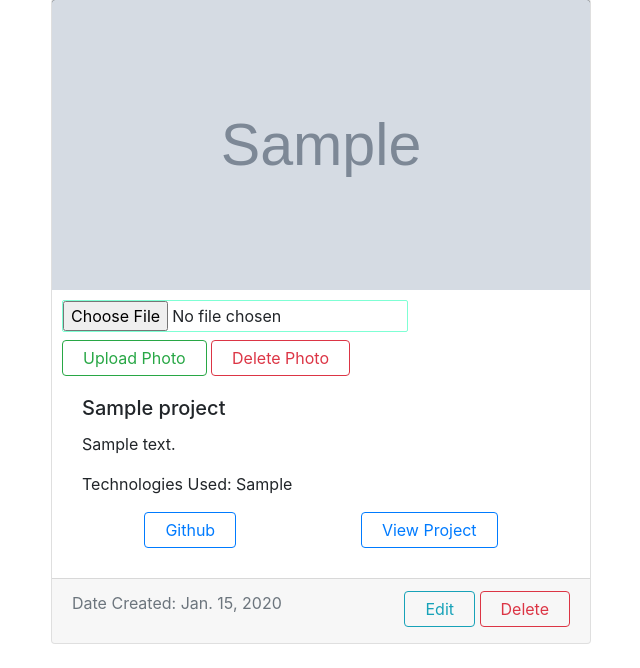
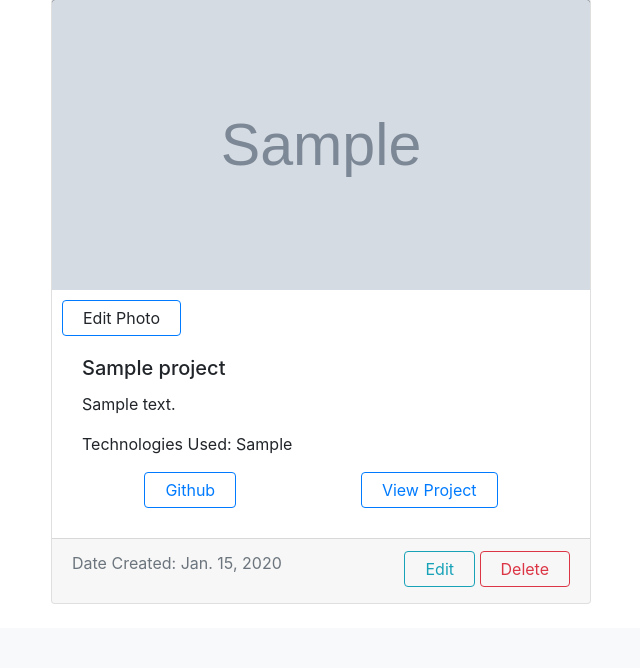
Before and after one commit to emilyc729/mybriefcase, a Django app: page /profile/1/ in a window 1280 px wide. Shown: the part 729-1397 px from the top of the page, without its empty margins (34-674 px from the left). After the commit the page ends 1333 px from the top, so only its background shows below. Run offline with Django 3.2, Linux system fonts and the light colour scheme; a user stored in the database is signed in; tables that the repository leaves empty hold one stand-in row (values such as "Sample post"); grey boxes marked "Sample" are stand-in pictures; some libraries are stand-ins or nearby versions.

Commit message:
Add toggle to edit photo functionality

```diff
--- a/main_app/templates/main_app/user_profile.html
+++ b/main_app/templates/main_app/user_profile.html
@@ -46,15 +46,14 @@
         <div class="col-md-6 mb-4">
             <div class="card">
                 {% if user.portfolio.photo_url %}
-
-                        <img class="responsive-img card-img-top" id="project-img" src="{{p.photo_url}}" alt="Project Photo">
-
+                    <img class="responsive-img card-img-top" id="project-img" src="{{p.photo_url}}" alt="Project Photo">
                 {% else %}
                     <img class="responsive-img " src="" alt="Project_Photo">
                 {% endif %}
                 <div id="project-info">
                     {% if request.user == user %}
-                        <form method="POST" action="{% url 'projects_add_photo' p.id %}" enctype="multipart/form-data">
+                        <a class="btn btn-outline-primary" data-toggle="collapse" data-target="#img-upload">Edit Photo</a>
+                        <form method="POST" action="{% url 'projects_add_photo' p.id %}" enctype="multipart/form-data" id="img-upload" class="collapse" >
                             {% csrf_token %}
                             <input type="file" name="photo-file">
                             <br>
```
